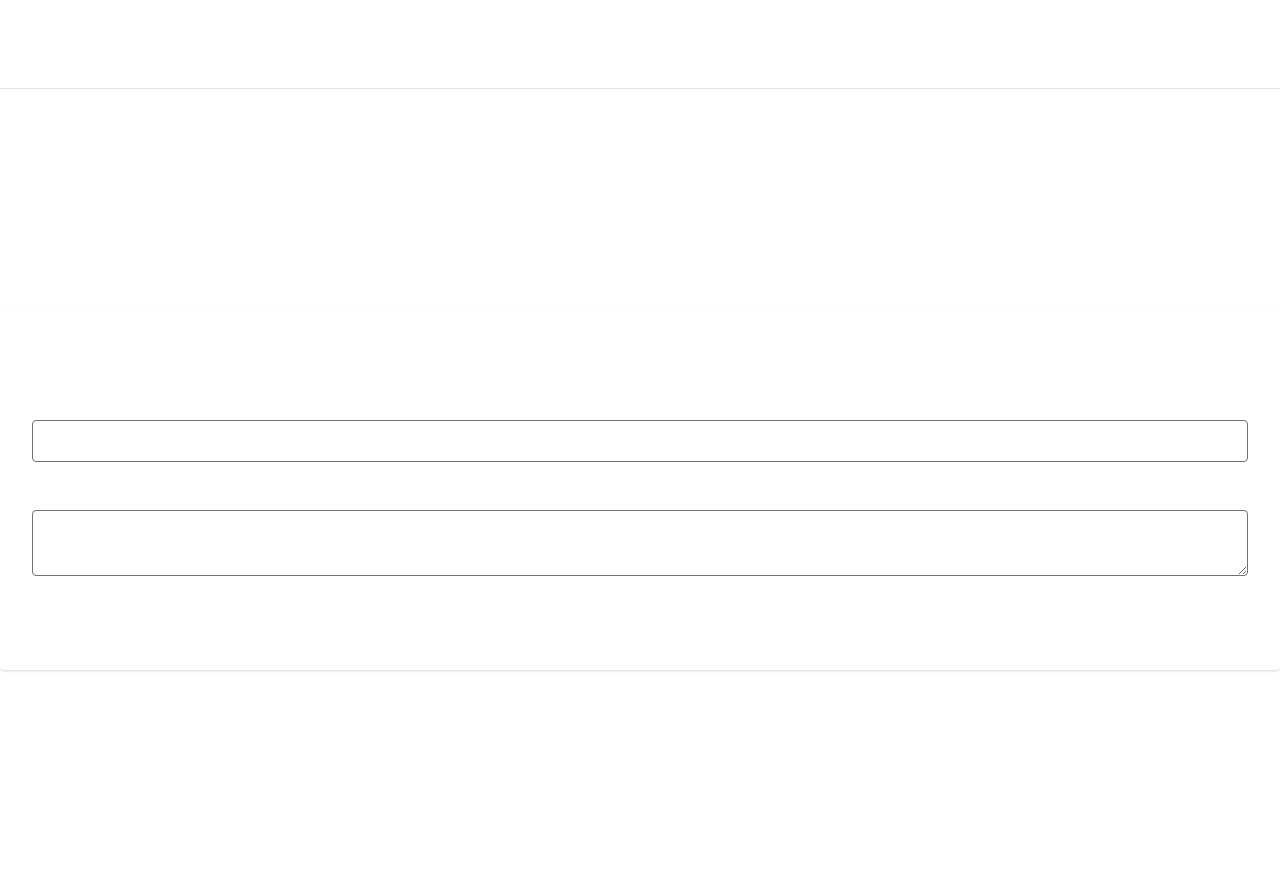
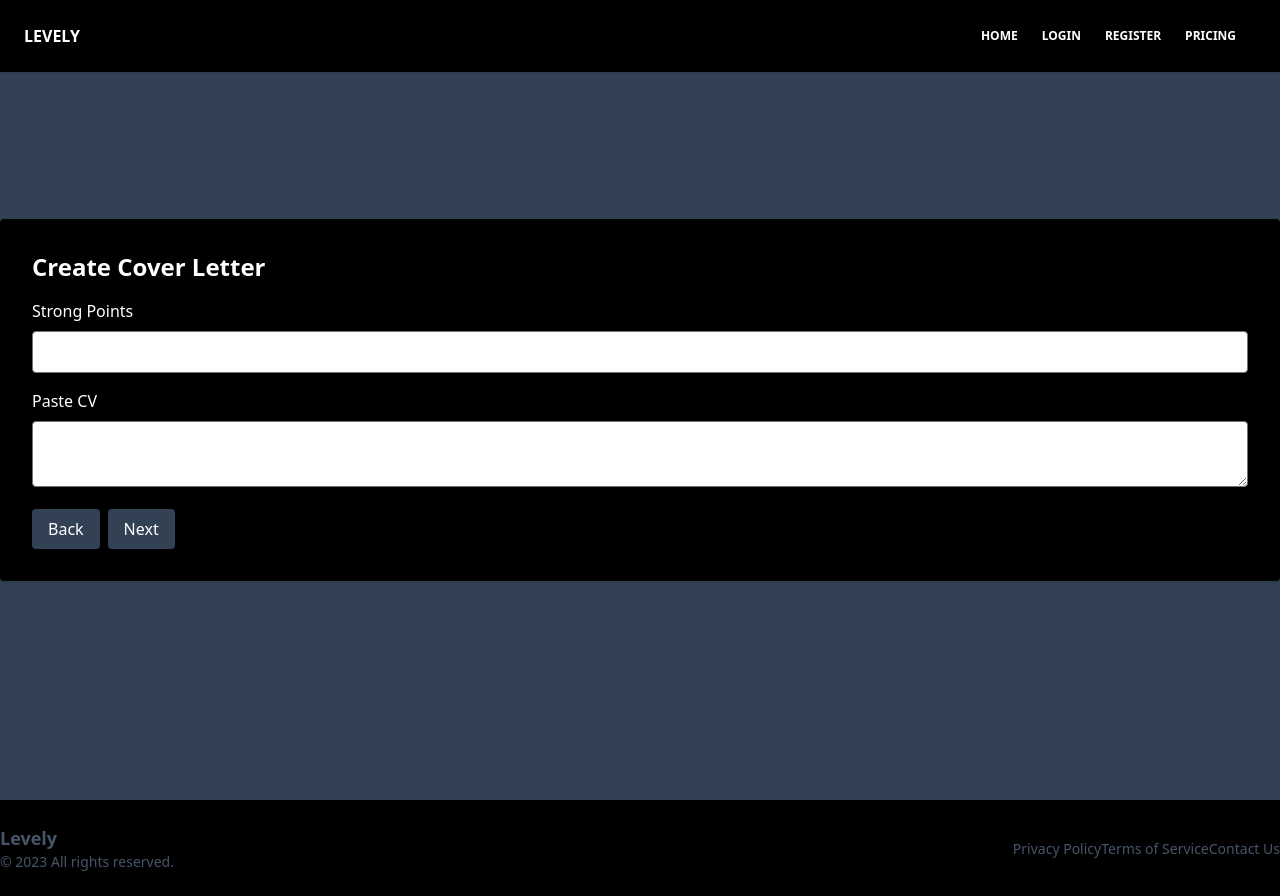
Before and after one commit to servatj/rhx-frontend, a React (Vite) app: page /cover in a window 1280 px wide. Both pictures are taken after a click on the button "Next". Built offline with nearby package versions, Linux system fonts and the light colour scheme; no server answers.

Commit message:
final tweaqs

```diff
--- a/src/components/Container.tsx
+++ b/src/components/Container.tsx
@@ -5,7 +5,7 @@ interface ContainerProps {
 
 const Container: React.FC<ContainerProps> = ({ children, className }) => {
   return (
-    <div className={`flex h-screen justify-center items-center ${className}`}>
+    <div className={`flex justify-center items-center ${className} min-h-screen`}>
       {children}
     </div>
   );
--- a/src/components/CoverLetterForm.tsx
+++ b/src/components/CoverLetterForm.tsx
@@ -3,6 +3,7 @@ import { createClient } from "@supabase/supabase-js";
 import ReactMarkdown from "react-markdown";
 import gfm from "remark-gfm";
 import rehype from "rehype-raw";
+import documentation from "../assets/img/documentation.png";
 
 const supabase = createClient(
 	"https://fcglhscwklxxhveqgaef.supabase.co",
@@ -34,7 +35,7 @@ const CoverLetterForm = () => {
 		setIsCoverLetterLoading(true);
 		setIsFormSubmitted(true);
 		try {
-			const response = await fetch("https://localhost:5001/api/cover-letter", {
+			const response = await fetch("https://api.levely.pro/api/cover-letter", {
 				method: "POST",
 				headers: {
 					"Content-Type": "application/json",
@@ -62,8 +63,6 @@ const CoverLetterForm = () => {
 			console.error(error);
 		}
 	};
-
-
 
 	const validate = () => {
 		const newErrors = {};
@@ -97,7 +96,20 @@ const CoverLetterForm = () => {
 
 	const renderCoverLetter = () => {
 		return isCoverLetterLoading ? (
-			<div className="w-16 h-16 border-t-4 border-blue-500 border-solid rounded-full animate-spin"></div>
+			<>
+				<div className="w-full md:w-6/12 px-4 pt-24 md:pt-0 lg:block">
+					<img
+						alt="..."
+						className="max-w-full rounded-lg shadow-xl"
+						style={{
+							transform:
+								"scale(1) perspective(1040px) rotateY(-11deg) rotateX(2deg) rotate(2deg)",
+						}}
+						src={documentation}
+					/>
+				</div>
+				<div className="w-16 h-16 border-t-4 border-blue-500 border-solid rounded-full animate-spin"></div>
+			</>
 		) : (
 			<div className="container mx-auto bg-white p-5 rounded shadow">
 				<h2 className="text-1xl font-bold mb-4 text-black"> Cover Letter </h2>
@@ -123,7 +135,7 @@ const CoverLetterForm = () => {
 	return isFormSubmitted ? (
 		renderCoverLetter()
 	) : (
-		<div className="container mx-auto bg-slate-900 p-8 rounded shadow">
+		<div className="container mx-auto bg-black p-8 rounded shadow">
 			<h1 className="text-2xl font-bold mb-4 text-white">
 				Create Cover Letter
 			</h1>
@@ -180,7 +192,7 @@ const CoverLetterForm = () => {
 					{errors.name && <p className="text-red-500">{errors.name}</p>}
 					<button
 						onClick={nextStage}
-						className="bg-blue-500 text-white px-4 py-2 rounded"
+						className="bg-blueGray-700 active:bg-blueGray-600 text-white px-4 py-2 rounded"
 					>
 						Next
 					</button>
@@ -206,13 +218,13 @@ const CoverLetterForm = () => {
 					/>
 					<button
 						onClick={prevStage}
-						className="bg-gray-500 text-white px-4 py-2 rounded mr-2"
+						className="bg-blueGray-700 active:bg-blueGray-600 text-white px-4 py-2 rounded mr-2"
 					>
 						Back
 					</button>
 					<button
 						onClick={nextStage}
-						className="bg-blue-500 text-white px-4 py-2 rounded"
+						className="bg-blueGray-700 active:bg-blueGray-600 text-white px-4 py-2 rounded"
 					>
 						Next
 					</button>
@@ -237,13 +249,13 @@ const CoverLetterForm = () => {
 					<p className="text-black">Paste CV: {formData.pasteCV}</p>
 					<button
 						onClick={prevStage}
-						className="bg-gray-500 text-white px-4 py-2 rounded mr-2"
+						className="bg-blueGray-700 active:bg-blueGray-600 text-white px-4 py-2 rounded mr-2"
 					>
 						Back
 					</button>
 					<button
 						onClick={() => handleSubmit()}
-						className="bg-green-500 text-white mt-10 px-4 py-2 rounded"
+						className="bg-blueGray-700 active:bg-blueGray-600 text-white mt-10 px-4 py-2 rounded"
 					>
 						Submit
 					</button>
--- a/src/pages/CoverLetter.tsx
+++ b/src/pages/CoverLetter.tsx
@@ -1,14 +1,15 @@
-import CoverLetterForm from "../components/CoverLetterForm"
-import Header from "../components/Header";
+import CoverLetterForm from "../components/CoverLetterForm";
 import Container from "../components/Container";
+import Layout from "../components/Layout";
 
 export default function Home() {
 	return (
 		<>
-			<Header />
-			<Container className="bg-slate-700">
-				<CoverLetterForm />
-			</Container>
+			<Layout>
+				<Container className="bg-blueGray-700">
+					<CoverLetterForm />
+				</Container>
+			</Layout>
 		</>
 	);
 }
```
